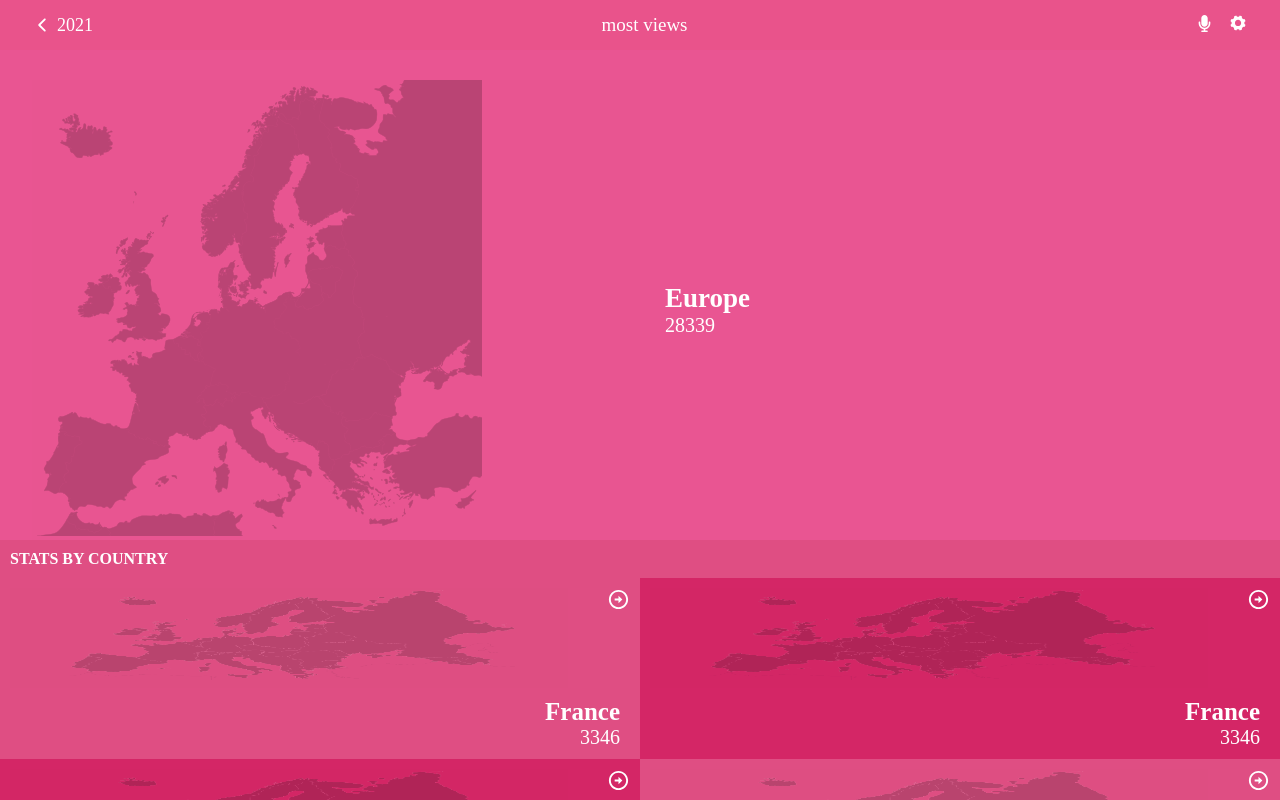
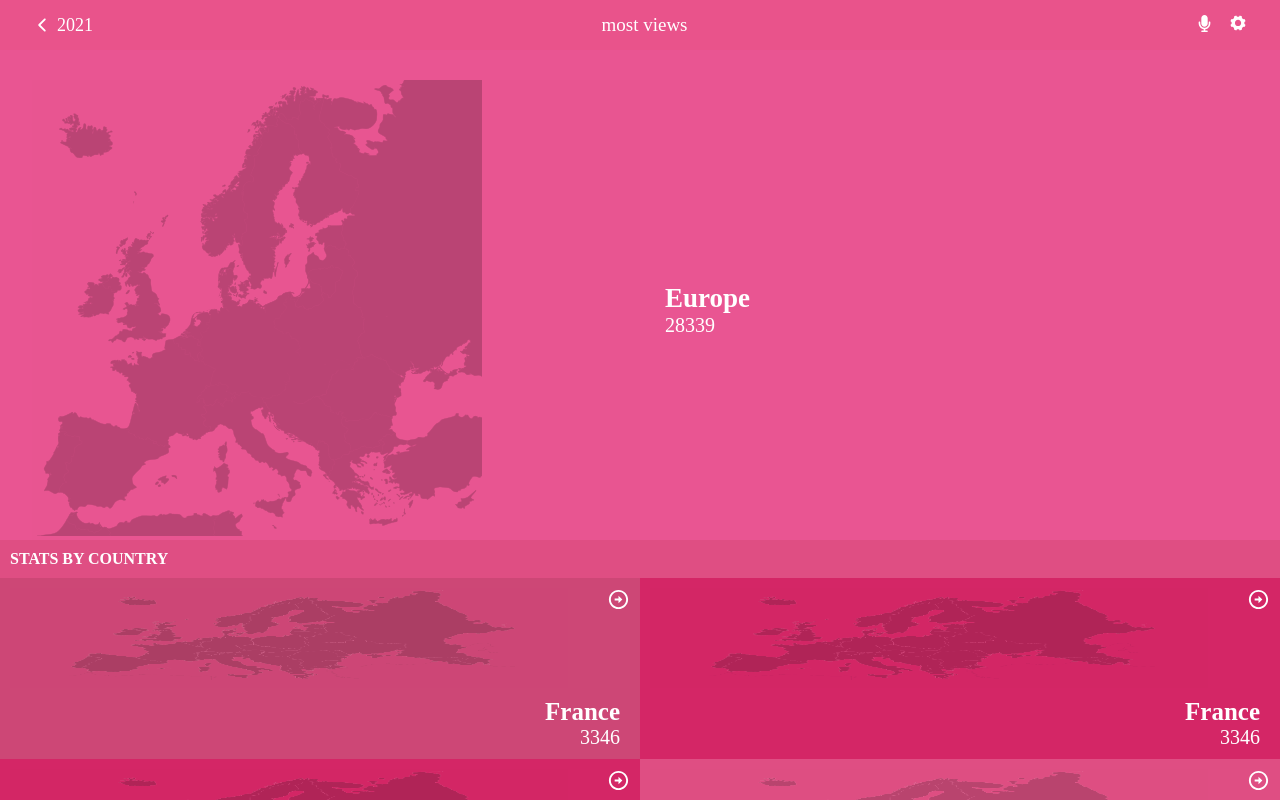
Before and after one commit to moise10r/covid_19_app, a React (Create React App) app: page / in a window 1280 px wide. In both pictures the pointer is over the item 320 px from the left and 668 px from the top of the page. Shown: the top 800 px of the page. Built offline with nearby package versions, Linux system fonts and the light colour scheme.

Commit message:
Add the hover effect

```diff
--- a/src/component/features/HomePage/home.scss
+++ b/src/component/features/HomePage/home.scss
@@ -62,6 +62,7 @@
           width: 100%;
           padding: 1rem;
           position: relative;
+          cursor: pointer;
           .img-wrapper {
             width: 90%;
             height: 10rem;
@@ -116,6 +117,10 @@
               background-color: darken($pri-bg-color, 10);
             }
           }
+          &:hover,
+          &:hover .bg {
+            background-color: $hover-color;
+          }
         }
       }
     }
```
